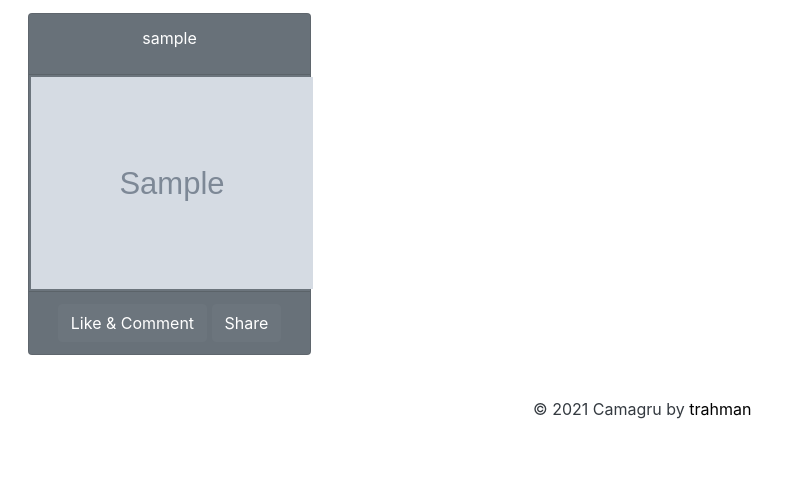
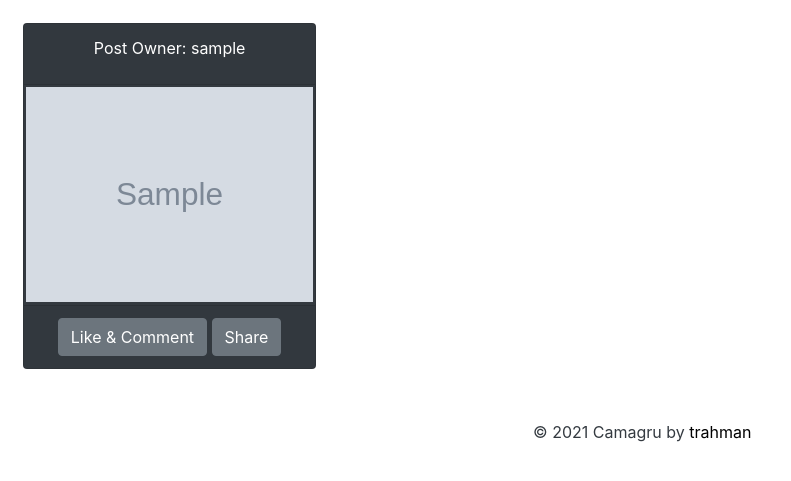
Before and after one commit to tasmiarahmantanjin/camagru, a PHP site: page /my_camagru/gallery/gallery.php in a window 1280 px wide. Shown: the part 56-537 px from the top of the page, without its empty margins (0-791 px from the left). Run offline with PHP 8.4, Linux system fonts and the light colour scheme; the visitor is signed in with stand-in values (Sample User, id 1); tables that the repository leaves empty or names only in its code hold one stand-in row (values such as "Sample post").

Commit message:
final version of gallery

```diff
--- a/gallery/gallery.php
+++ b/gallery/gallery.php
@@ -44,12 +44,10 @@ if ($_SESSION != NULL)
 ?>
 
 <!-- HTML CODE STARTS HERE -->
-
 	<!DOCTYPE html>
 	<html>
 	<head>
 		<title>Gallery</title>
-		<!-- Bootstrap & CSS file link -->
 		<link rel="stylesheet" href="https://stackpath.bootstrapcdn.com/bootstrap/4.5.2/css/bootstrap.min.css" integrity="sha384-JcKb8q3iqJ61gNV9KGb8thSsNjpSL0n8PARn9HuZOnIxN0hoP+VmmDGMN5t9UJ0Z" crossorigin="anonymous">
 		<link rel="stylesheet" href="gallery.css">
 	</head>
@@ -59,17 +57,15 @@ if ($_SESSION != NULL)
 				<div class="row" style="margin: 1vw;">
 					<?php foreach($images as $image)
 					{ ?>
-						<div class="col-lg-3 col-xs-10 col-md-4">
-						<!-- <div class="col px-md-1 px-lg-3 mb-4"> -->
-
-							<div class="card h-100 bg-secondary text-white image-card">
+						<div class="col-lg-3 col-xs-10 col-md-4" style="padding: 10px">
+							<div class="card h-100 bg-dark text-white image-card">
 								<!-- Display username of the post owner -->
 								<div class="card-header text-center">
-									<p class="card-title"><a href="#" class="text-white "><?php echo $image['username'];?></a></p>
+									<p class="card-title">Post Owner: <a href="#" class="text-white "><?php echo $image['username'];?></a></p>
 								</div>
 
 								<!-- Display Image -->
-								<div style="margin: .2vw" class="card-img-bottom" >
+								<div style="margin: .2vw">
 									<?php if ($_SESSION['user'] != NULL){ ?>
 										<a href="like.php?imageid=<?php echo $image['id'];?>">
 											<img class="img-responsive" src="<?php echo '../img/'. $image['image']; ?>" margin="auto" />
@@ -98,7 +94,7 @@ if ($_SESSION != NULL)
 
 				<!-- Pagination Section -->
 				<div class="row">
-					<div class="col" style="margin-left: 48%;">
+					<div class="col" >
 							<?php
 								if ($page < $number_of_pages && $page > 1) {
 									echo '<div class="pagination">
```
